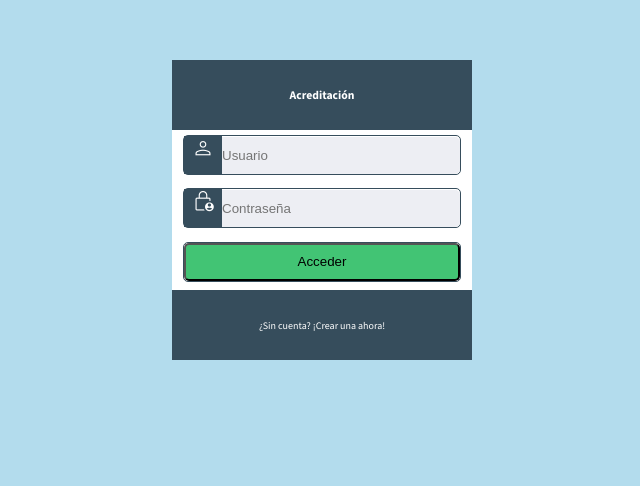
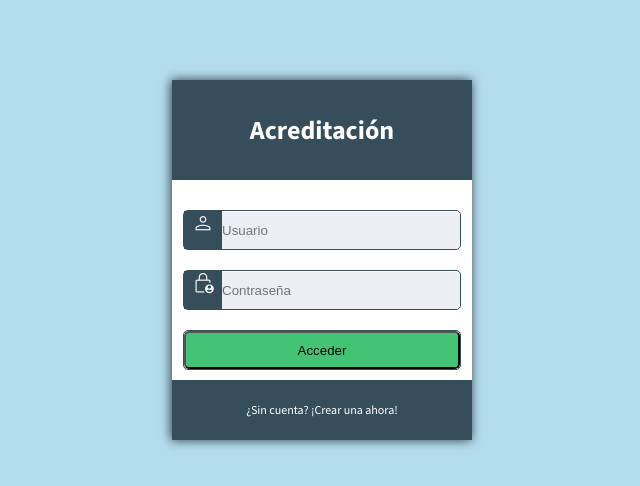
Before and after one commit to GilbertQuispe/Pysistemadesalud, a plain HTML site: page index.html in a window 1280 px wide. Shown: the part 140-626 px from the top of the page, without its empty margins (318-958 px from the left). Drawn offline with nearby package versions, Linux system fonts and the light colour scheme.

Commit message:
Se solucionó el centro de la caja, se agregó sombra y el tamañano de los div y textos

```diff
--- a/css/master.css
+++ b/css/master.css
@@ -19,31 +19,41 @@ html{
 
 body{
   display: grid;
-  place-content: center;
-  height:100vh;
+  /* place-content: center; */
+  justify-content: center;
+  align-content: center;
+  height: 100vh;
 }
 section{
-   /*position: absolute;*/
-   /*top:50%;
-   transform: translateY(-40%);*/
    width: 300px;
-   height: 400px;
+   height: 360px;
+   box-shadow: -1px 0px 10px 0px rgba(0,0,0,0.75);
 }
 .centro{
    background: var(--color2);
    width: inherit;
-   height: 160px;
+   height: 200px;
    display: grid;
-   align-items: stretch;
+   /* align-items: stretch; */
 }
-.superior, .inferior{
+.superior{
    background: var(--color1);
    width: inherit;
-   height: 70px;
+   height: 100px;
    text-align: center;
-   display: flex;
+   /* display: flex;
    align-items: center;
-   justify-content: center;
+   justify-content: center; */
+   color:var(--color2);
+}
+.inferior{
+   background: var(--color1);
+   width: inherit;
+   height: 60px;
+   text-align: center;
+   /* display: flex;
+   align-items: center;
+   justify-content: center; */
    color:var(--color2);
 }
 .centro__cajas{
@@ -52,7 +62,14 @@ section{
    border:1px solid var(--color1);
    border-radius: 5px;
    margin:0 auto;
-   margin-top: 5px;
+   /* margin-top: 5px; */
+}
+.caja1{
+   margin-top: 20px;
+}
+.section__1{
+   display: grid;
+   align-items: center;
 }
 .div__iconos{
    width: 38px;
@@ -81,9 +98,6 @@ section{
    border-radius: 5px;
 }
 
-.div__button:hover{
-
-}
 .material-symbols-outlined {
   font-variation-settings:
   'FILL' 0,
@@ -91,3 +105,10 @@ section{
   'GRAD' 0,
   'opsz' 48
 }
+
+h3{
+   font-size: 2.6rem;
+}
+p{
+   font-size: 1.2rem;
+}
--- a/index.html
+++ b/index.html
@@ -11,8 +11,8 @@
          <section>
             <div class="section__1 superior"><h3>Acreditación</h3></div>
             <div class="section__1 centro">
-               <div class="centro__cajas"><span class="div__iconos material-symbols-outlined" >person</span><input class="div__input" type="text" name="" value="" placeholder="Usuario" ></div>
-               <div class="centro__cajas"><span class="div__iconos material-symbols-outlined">lock_person</span><input class="div__input" type="password" name="" value=""  placeholder="Contraseña"></div>
+               <div class="centro__cajas caja1"><span class="div__iconos material-symbols-outlined" >person</span><input class="div__input" type="text" name="" value="" placeholder="Usuario" ></div>
+               <div class="centro__cajas caja2"><span class="div__iconos material-symbols-outlined">lock_person</span><input class="div__input" type="password" name="" value=""  placeholder="Contraseña"></div>
                <div class="centro__cajas"><button class="div__button">Acceder</button></div>
             </div>
             <div class="section__1 inferior"><p>¿Sin cuenta? ¡Crear una ahora!</p></div>
```
